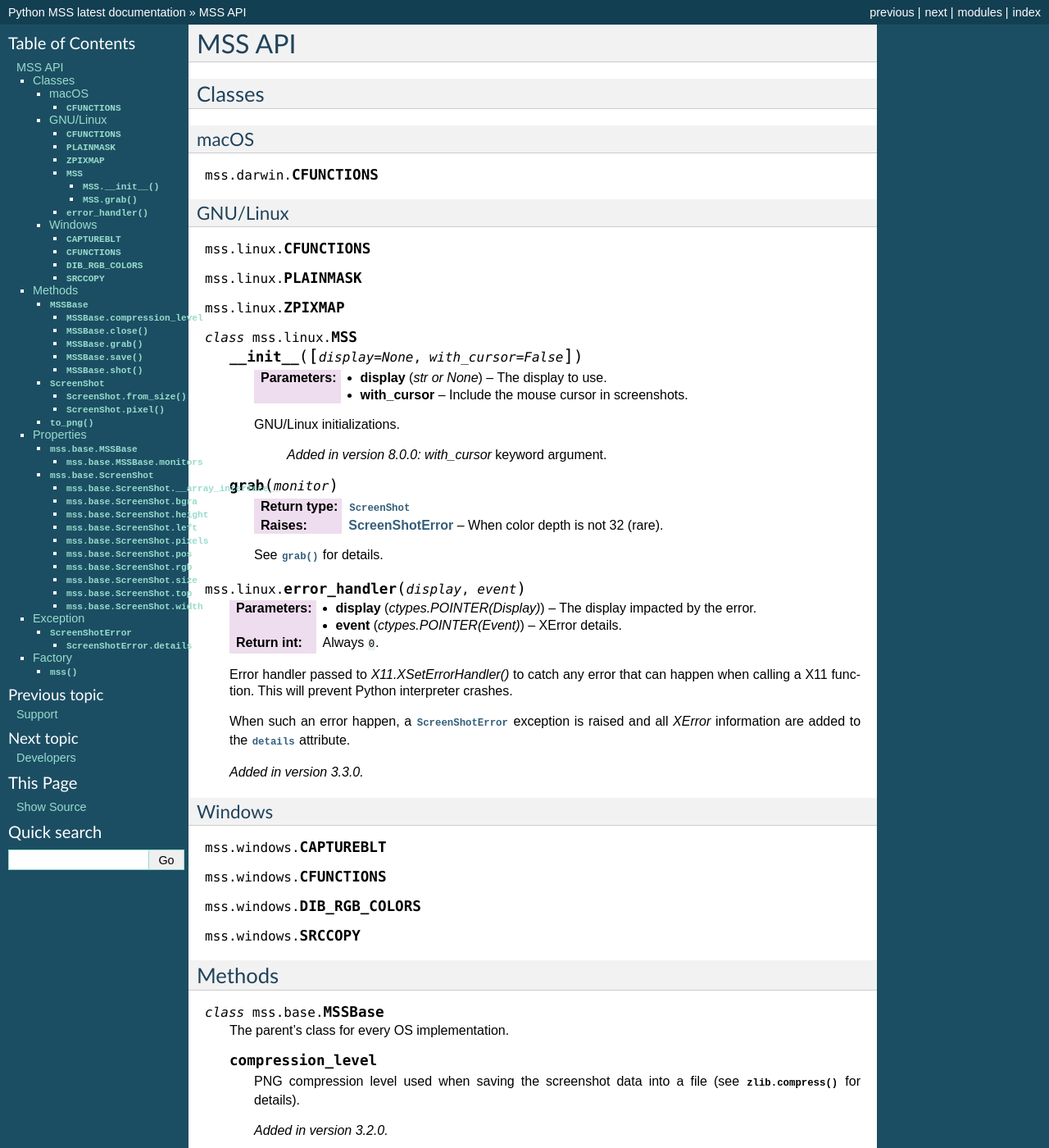
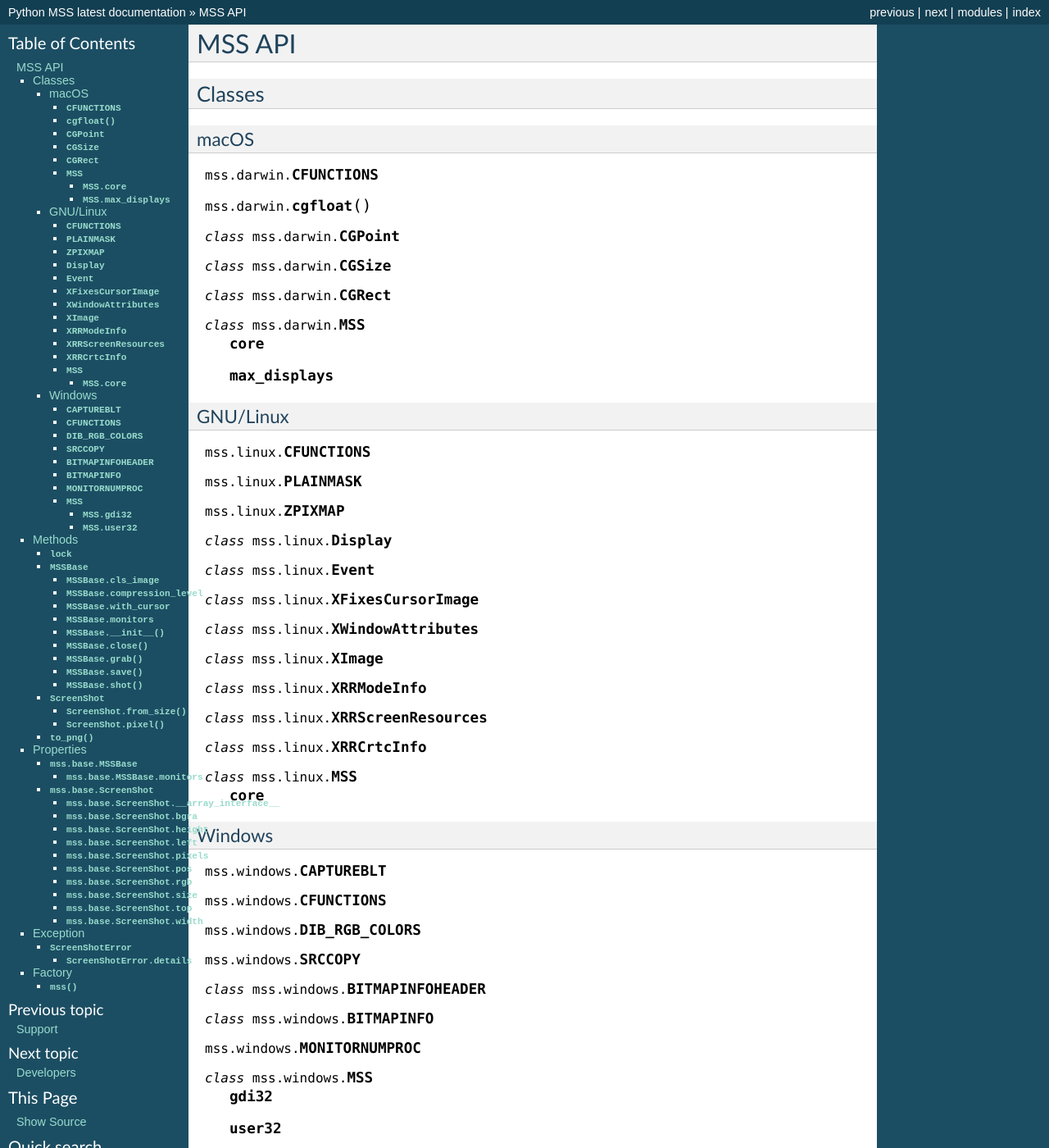
Before and after one commit to BoboTiG/python-mss, a Sphinx documentation site: the page built from docs/source/api.rst, in a window 1280 px wide and 1400 px high. Shown: the whole window at 82% size. Built offline with Sphinx 7.4.7, drawn with Linux system fonts in a browser that asks for light colours; some of the changed text lies outside the part shown.

Commit message:
doc + more private stuff

```diff
--- a/CHANGES.rst
+++ b/CHANGES.rst
@@ -14,6 +14,8 @@ linux.py
  - Moved ``MSS.__init__()`` keyword arguments handling to the base class
  - Renamed ``MSS.has_extension()`` method to ``_is_extension_enabled()``
  - Removed ``ERROR`` namespace
+ - Removed ``MSS.drawable`` attribute
+ - Removed ``MSS.root`` attribute
  - Removed ``MSS.get_error_details()`` method. Use ``ScreenShotError.details`` attribute instead.
 
 
--- a/docs/source/api.rst
+++ b/docs/source/api.rst
@@ -12,6 +12,20 @@ macOS
 
 .. attribute:: CFUNCTIONS
 
+.. function:: cgfloat
+
+.. class:: CGPoint
+
+.. class:: CGSize
+
+.. class:: CGRect
+
+.. class:: MSS
+
+    .. attribute:: core
+
+    .. attribute:: max_displays
+
 GNU/Linux
 ---------
 
@@ -23,40 +37,25 @@ GNU/Linux
 
 .. attribute:: ZPIXMAP
 
+.. class:: Display
+
+.. class:: Event
+
+.. class:: XFixesCursorImage
+
+.. class:: XWindowAttributes
+
+.. class:: XImage
+
+.. class:: XRRModeInfo
+
+.. class:: XRRScreenResources
+
+.. class:: XRRCrtcInfo
+
 .. class:: MSS
 
-    .. method:: __init__([display=None, with_cursor=False])
-
-        :type display: str or None
-        :param display: The display to use.
-        :param with_cursor: Include the mouse cursor in screenshots.
-
-        GNU/Linux initializations.
-
-            .. versionadded:: 8.0.0
-                `with_cursor` keyword argument.
-
-    .. method:: grab(monitor)
-
-        :rtype: :class:`~mss.base.ScreenShot`
-        :raises ScreenShotError: When color depth is not 32 (rare).
-
-        See :meth:`~mss.base.MSSBase.grab()` for details.
-
-.. function:: error_handler(display, event)
-
-    :type display: ctypes.POINTER(Display)
-    :param display: The display impacted by the error.
-    :type event: ctypes.POINTER(Event)
-    :param event: XError details.
-    :return int: Always ``0``.
-
-    Error handler passed to `X11.XSetErrorHandler()` to catch any error that can happen when calling a X11 function.
-    This will prevent Python interpreter crashes.
-
-    When such an error happen, a :class:`~mss.exception.ScreenShotError` exception is raised and all `XError` information are added to the :attr:`~mss.exception.ScreenShotError.details` attribute.
-
-    .. versionadded:: 3.3.0
+    .. attribute:: core
 
 Windows
 -------
@@ -71,14 +70,30 @@ Windows
 
 .. attribute:: SRCCOPY
 
+.. class:: BITMAPINFOHEADER
+
+.. class:: BITMAPINFO
+
+.. attribute:: MONITORNUMPROC
+
+.. class:: MSS
+
+    .. attribute:: gdi32
+
+    .. attribute:: user32
+
 Methods
 =======
 
 .. module:: mss.base
 
+.. attribute:: lock
+
 .. class:: MSSBase
 
     The parent's class for every OS implementation.
+
+    .. attribute:: cls_image
 
     .. attribute:: compression_level
 
@@ -86,9 +101,31 @@ Methods
 
         .. versionadded:: 3.2.0
 
+    .. attribute:: with_cursor
+
+        Include the mouse cursor in screenshots.
+
+        .. versionadded:: 8.0.0
+
+    .. property:: monitors
+
+    .. method:: __init__([compression_level=6, display=None, max_displays=32, with_cursor=False])
+
+        :type compression_level: int
+        :param compression_level: PNG compression level.
+        :type display: bytes, str or None
+        :param display: The display to use. Only effective on GNU/Linux.
+        :type max_displays: int
+        :param max_displays: Maximum number of displays. Only effective on macOS.
+        :type with_cursor: bool
+        :param with_cursor: Include the mouse cursor in screenshots.
+
+        .. versionadded:: 8.0.0
+            ``compression_level``, ``display``, ``max_displays``, and ``with_cursor``, keyword arguments.
+
     .. method:: close()
 
-        Clean-up method. Does nothing by default.
+        Clean-up method.
 
         .. versionadded:: 4.0.0
 
--- a/setup.cfg
+++ b/setup.cfg
@@ -67,7 +67,6 @@ line_length = 120
 addopts =
     --showlocals
     --strict-markers
-    --failed-first
     -r fE
     -v
     --cov=mss
```
Also changed, not shown: 2 other files.
